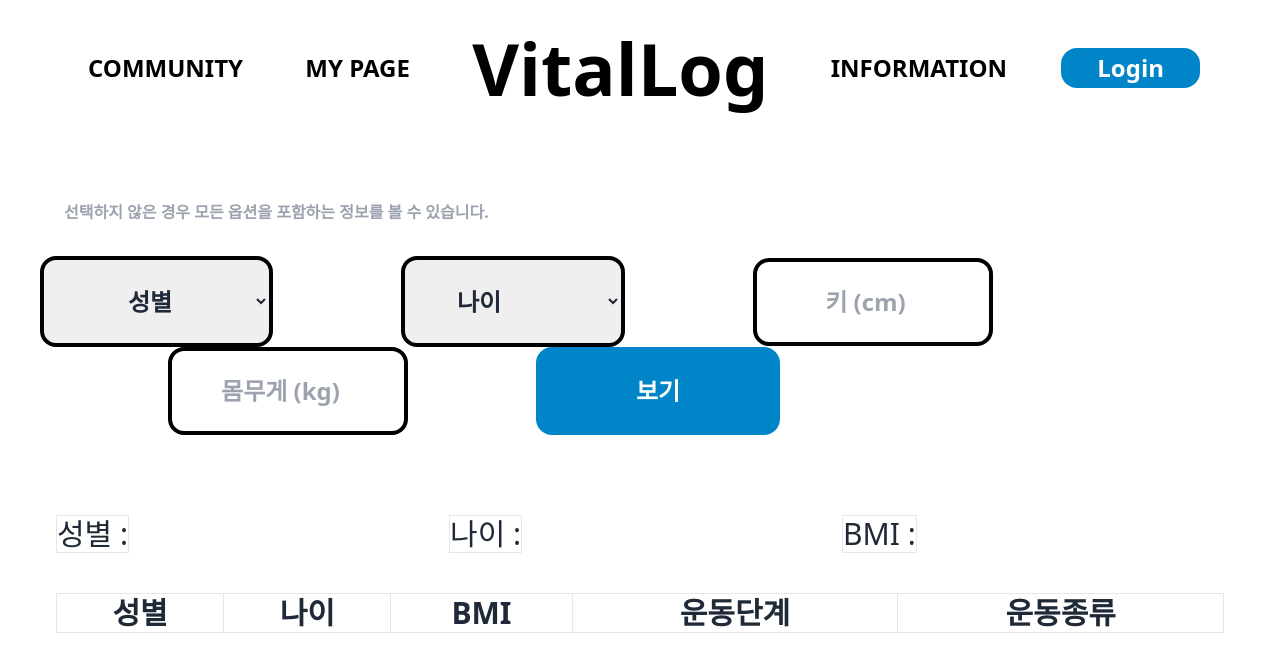
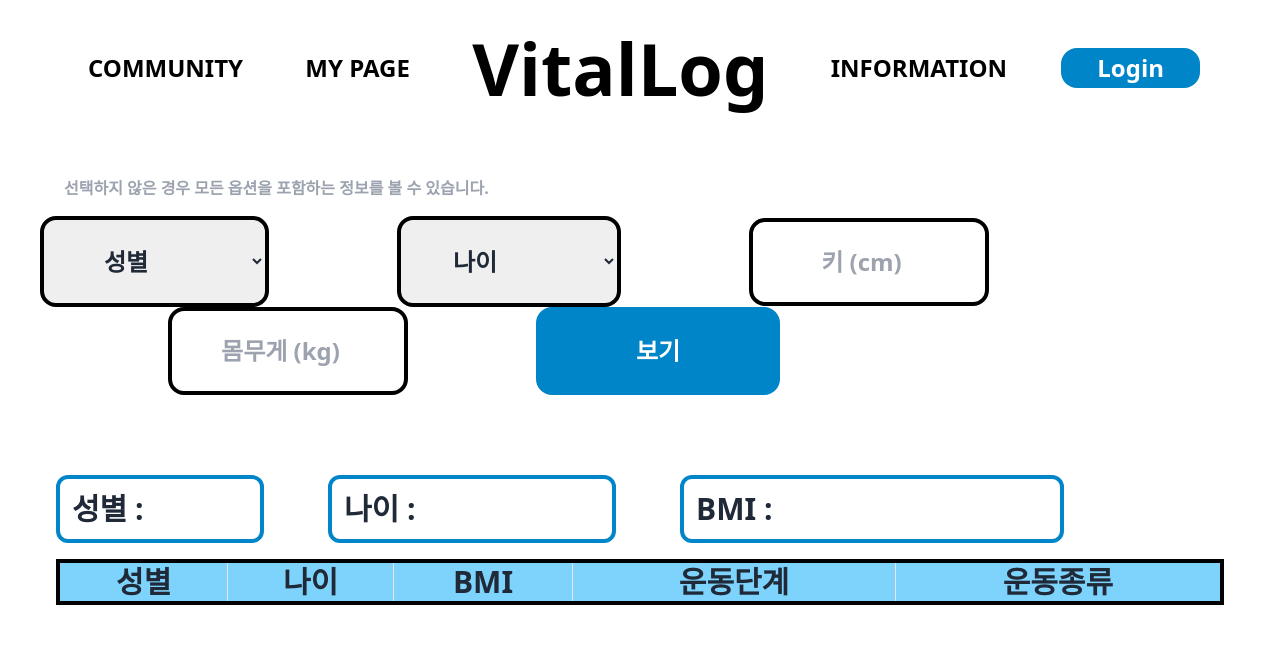
Before and after one commit to 777Mino777/VitallogFrontEnd, a React (Create React App) app: page /information in a window 1280 px wide. Shown: the top 672 px of the page. Built offline with nearby package versions, Linux system fonts and the light colour scheme.

Commit message:
Update InformationPage.js
information 완성
테이블 마저 구현 완료

```diff
--- a/src/pages/InformationPage.js
+++ b/src/pages/InformationPage.js
@@ -14,15 +14,20 @@ const InformationPage = () => {
   //   return n + '0대'
   // }
 
-  const testTable = [
-    {
-      gender: "여자", age : "30대", bmi : "정상", exerciseStep: "중간", exerciseType: "달리기"
-    },
-  ];
+  // const testTable = [
+  //   {
+  //     gender: "여자", age : "30대", bmi : "정상", exerciseStep: "중간", exerciseType: "달리기"
+  //   },
+  // ];
+
+  const heightInMeters = height / 100;
+  const checkBmi = height && weight ? (weight / (heightInMeters * heightInMeters)).toFixed(2) : " ";
 
   const calcBmi = (height, weight) => {
-    const heightInMeters = height / 100;
-    const checkBmi = weight / (heightInMeters * heightInMeters);
+
+
+    if (height === '' || weight === '')
+      return '';
 
     if (checkBmi >= 35.0)
       return "3단계비만"
@@ -31,28 +36,31 @@ const InformationPage = () => {
     else if (checkBmi <= 29.9 && checkBmi >= 25.0)
       return "1단계비만"
     else if (checkBmi <= 24.9 && checkBmi >= 23.0)
-      return "비만전단계"
+      return "과체중"
     else if (checkBmi <= 22.9 && checkBmi >= 18.5)
       return "정상"
     else
       return "저체중"
   }
 
+  const bmi = calcBmi(height, weight);
   const handleView = async () => {
 
-    const bmi = calcBmi(height, weight);
 
     // const testage = calcAge(age);
     // const testbmi = '정상';
     console.log(age)
 
-    setUserInfo(testTable);
+    // setUserInfo();
 
-    // const url = `http://10.125.121.216:8080/api/vitallog/information?age=${age}&bmi=${bmi}&gender=${gender}`
+    const url = `http://10.125.121.216:8080/api/vitallog/information?age=${age}&bmi=${bmi}&gender=${gender}`
 
-    // fetch(url)
-    //   .then((resp) => resp.json())
-    //   .then((data) => console.log(data));
+    fetch(url)
+      .then((resp) => resp.json())
+      .then((data) => {setUserInfo(data);
+      })
+      .catch((error) => console.error('Error', error));
+
 
     /*
     try {
@@ -73,18 +81,20 @@ const InformationPage = () => {
         <header className="p-2 sm:p-6">
           <VlogNav />
         </header>
-        <h1 className="mx-16 pb-8 pt-16 text-gray-400 font-bold">선택하지 않은 경우 모든 옵션을 포함하는 정보를 볼 수 있습니다.</h1>
+        <h1 className="mx-16 pb-4 pt-10 text-gray-400 font-bold">선택하지 않은 경우 모든 옵션을 포함하는 정보를 볼 수 있습니다.</h1>
         <div className="form flex justify-center pb-20">
           <table className="flex justify-around">
             <thead className="px-10 space-x-32">
-              <select className='border-4 font-bold w-25 px-20 py-6 text-2xl rounded-2xl border-black transition duration-300 hover:border-custom-blue' value={gender} onChange={(e) => setGender(e.target.value)}>
+              <select className='border-4 font-bold w-25 px-14 py-6 text-2xl rounded-2xl border-black transition duration-300 hover:border-custom-blue' value={gender} onChange={(e) => setGender(e.target.value)}>
                 <option value="" className='hidden'>성별</option>
+                <option value="">선택없음</option>
                 <option value="M">남자</option>
                 <option value="F">여자</option>
               </select>
               <select className='border-4 font-bold w-25 px-12 py-6 text-2xl rounded-2xl border-black transition duration-300 hover:border-custom-blue'
                 value={age} onChange={(e) => setAge(e.target.value)}>
                 <option value="" className='hidden'>나이</option>
+                <option value="">선택없음</option>
                 <option value="10대" className='text-start'>10대</option>
                 <option value="20대" className='text-start'>20대</option>
                 <option value="30대" className='text-start'>30대</option>
@@ -111,13 +121,13 @@ const InformationPage = () => {
             </thead>
           </table>
         </div>
-        <div className='mx-14 flex pb-10 text-3xl justify-start space-x-80'>
-          <section className='border'>성별 : {}</section>
-          <section className='border'>나이 : {}</section>
-          <section className='border'>BMI : {}</section>
+        <div id="ulalala" className='mx-14 flex pb-4 text-3xl justify-start space-x-16'>
+          <section className='border-custom-blue font-bold pl-3 py-3 border-4 rounded-xl w-52'>성별 : {gender}</section>
+          <section className='border-custom-blue font-bold pl-3 py-3 border-4 rounded-xl w-72'>나이 : {age}</section>
+          <section className='border-custom-blue font-bold pl-3 py-3 border-4 rounded-xl w-96'>BMI :  {checkBmi} {checkBmi && bmi ? '/' : ''} {bmi}</section>
         </div>
-        <table className="border border-black text-3xl ml-14 mr-14 text-center">
-          <thead>
+        <table className="border-4 border-black text-3xl ml-14 mr-14 text-center mb-24">
+          <thead className='bg-sky-300'>
             <tr>
               <th className='border'>성별</th>
               <th className='border'>나이</th>
@@ -127,12 +137,12 @@ const InformationPage = () => {
             </tr>
             {/* <tr>&nbsp;</tr> */}
           </thead>
-          <tbody>
+          <tbody className='bg-sky-50'>
             {userInfo.map((user, index) => (
               <tr key={index}>
+                <td className='border'>{user.gender}</td>
                 <td className='border'>{user.age}</td>
                 <td className='border'>{user.bmi}</td>
-                <td className='border'>{user.gender}</td>
                 <td className='border'>{user.exerciseStep}</td>
                 <td className='border'>{user.exerciseType}</td>
               </tr>
```
